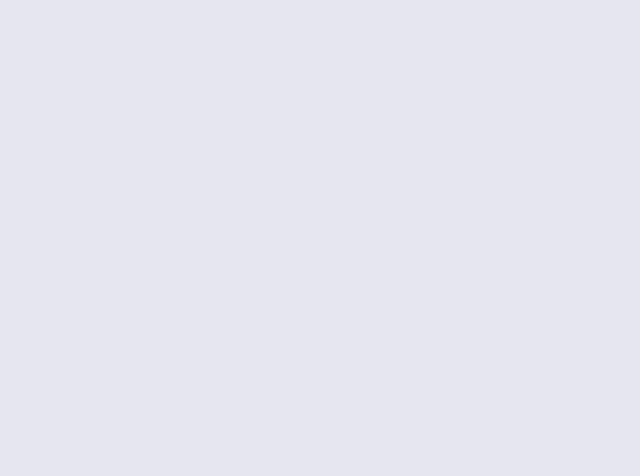
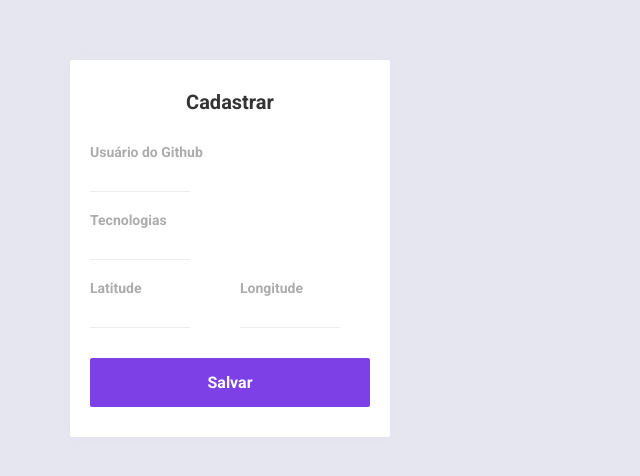
Before and after one commit to karoltaka/oministack10-frontend, a React (Create React App) app in the folder web/: page / in a window 1280 px wide. Shown: the top 476 px of the page, without its empty margins (0-640 px from the left). Built offline with nearby package versions, Linux system fonts and the light colour scheme.

Commit message:
added sidebar

```diff
--- a/web/src/App.css
+++ b/web/src/App.css
@@ -0,0 +1,9 @@
+#app {
+  max-width: 1200px;
+  margin: 0 auto;
+  padding: 60px 30px;
+
+  display: flex;
+  flex-direction: row;
+  align-items: flex-start;
+}
--- a/web/src/App.js
+++ b/web/src/App.js
@@ -1,6 +1,8 @@
 import React, { useState } from 'react';
 
 import './global.css';
+import './App.css';
+import './Sidebar.css';
 
 
 function App() {
@@ -8,7 +10,32 @@
   return (
     <div id="app">
       <aside>
+        <strong>Cadastrar</strong>
+        <form>
+          <div class="input-block">
+            <label htmlFor="github_username">Usuário do Github</label>
+            <input name="github_username" id="github_username" required/>
+          </div>
 
+          <div class="input-block">
+            <label htmlFor="techs">Tecnologias</label>
+            <input name="techs" id="techs" required/>
+          </div>
+
+          <div className="input-group">
+            <div class="input-block">
+              <label htmlFor="latitude">Latitude</label>
+              <input name="latitude" id="latitude" required/>
+            </div>
+
+            <div class="input-block">
+              <label htmlFor="longitude">Longitude</label>
+              <input name="longitude" id="longitude" required/>
+            </div>
+          </div>
+
+          <button type="submit">Salvar</button>
+        </form>
       </aside>
 
       <main>
--- /dev/null
+++ b/web/src/Sidebar.css
@@ -0,0 +1,67 @@
+aside {
+  width: 320px;
+  background: #fff;
+  box-shadow: 0 0 14px 0 rgba(0, 0, 0, 0.02);
+  border-radius: 2px;
+  padding: 30px 20px;
+}
+
+aside strong {
+  font-size: 20px;
+  text-align: center;
+  display: block;
+  color: #333;
+}
+
+aside form {
+  margin-top: 30px;
+}
+
+aside form .input-block + .input-block {
+  margin-top: 20px;
+}
+
+aside form .input-group {
+  margin-top: 20px;
+  display: grid;
+  gap: 20px;
+  grid-template-columns: 1fr 1fr;
+}
+
+aside form .input-group .input-block {
+  margin-top: 0;
+}
+
+aside form .input-block label {
+  color: #ACACAC;
+  font-size: 14px;
+  font-weight: bold;
+  display: block;
+}
+
+aside form .input-block input {
+  width: 100px;
+  height: 32px;
+  font-size: 14px;
+  color: #666;
+  border: 0;
+  border-bottom: 1px solid #eee;
+}
+
+aside form button[type=submit] {
+  width: 100%;
+  border: 0;
+  margin-top: 30px;
+  background: #7d40e7;
+  border-radius: 2px;
+  padding: 15px 20px;
+  font-size: 16px;
+  font-weight: bold;
+  color: #fff;
+  cursor: pointer;
+  transition: background 0.5s;
+}
+
+aside form button[type=submit]:hover {
+  background: #6931ca;
+}
```
Also changed, not shown: 1 other file (tests, documents, lock files or other folders).
